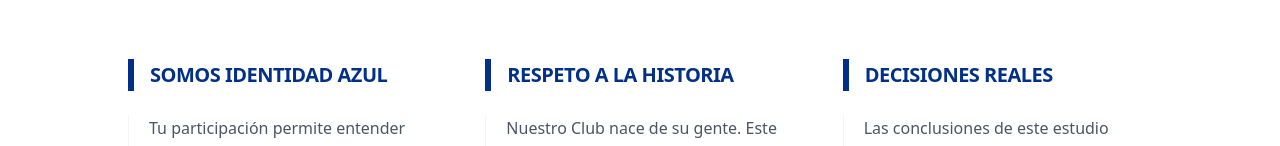
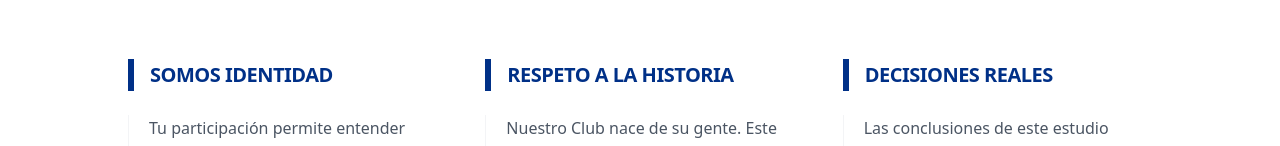
Before and after one commit to Feng-Brasil/lp-encuesta-oficial-universidad-de-chile, a Next.js app: page / in a window 1280 px wide. Shown: the part 792-938 px from the top of the page. Built offline with nearby package versions, Linux system fonts and the light colour scheme.

Commit message:
fix: No scroll 2, primeiro box, eliminar a palavra 'AZU...

```diff
--- a/app/page.tsx
+++ b/app/page.tsx
@@ -71,7 +71,7 @@ export default function Home() {
             <div className="flex flex-col items-start">
               <div className="flex items-center mb-6">
                 <div className="w-1.5 h-8 bg-[#003087] mr-4"></div>
-                <h3 className="font-black text-xl text-[#003087] uppercase tracking-tight">Somos identidad azul</h3>
+                <h3 className="font-black text-xl text-[#003087] uppercase tracking-tight">Somos identidad</h3>
               </div>
               <p className="text-gray-600 leading-relaxed text-base border-l border-gray-100 pl-5">
                 Tu participación permite entender quiénes somos como comunidad bullanguera: cómo vivimos la U, cómo alentamos y qué esperamos del club que amamos.
```
